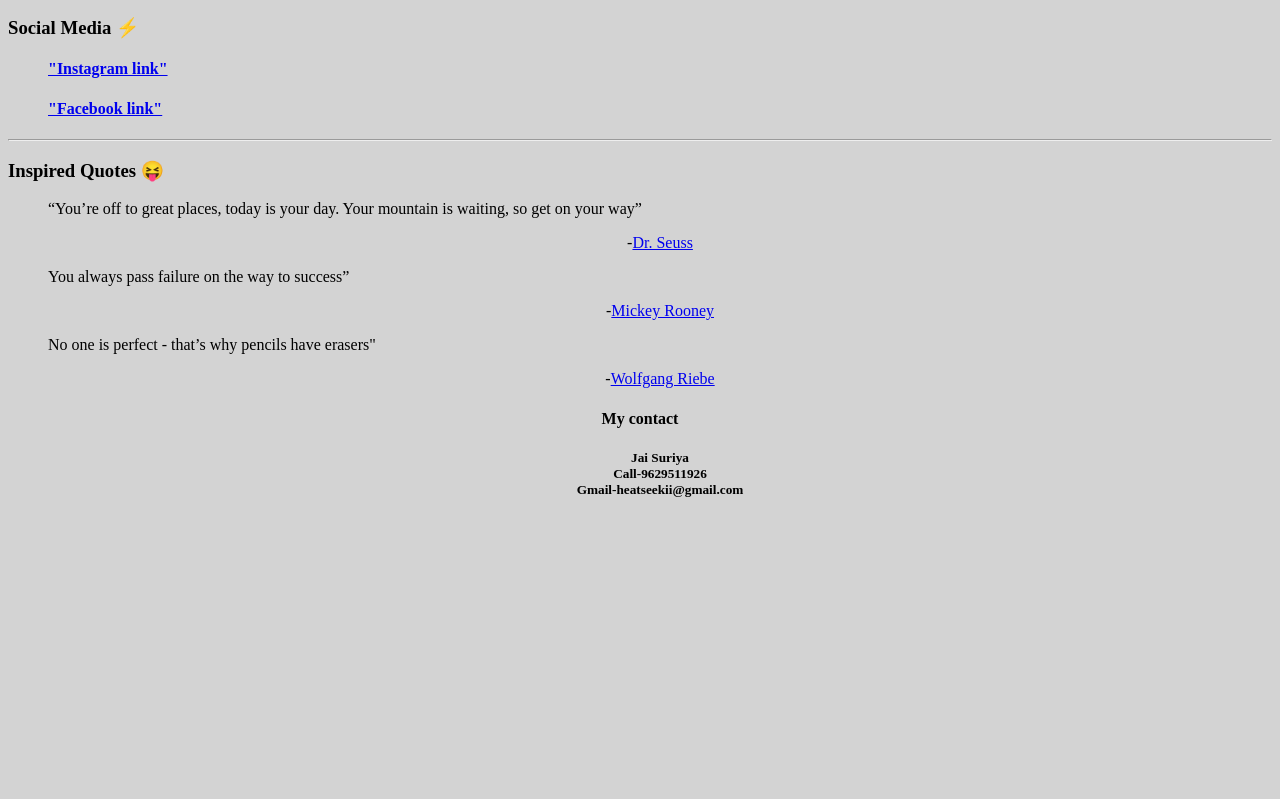
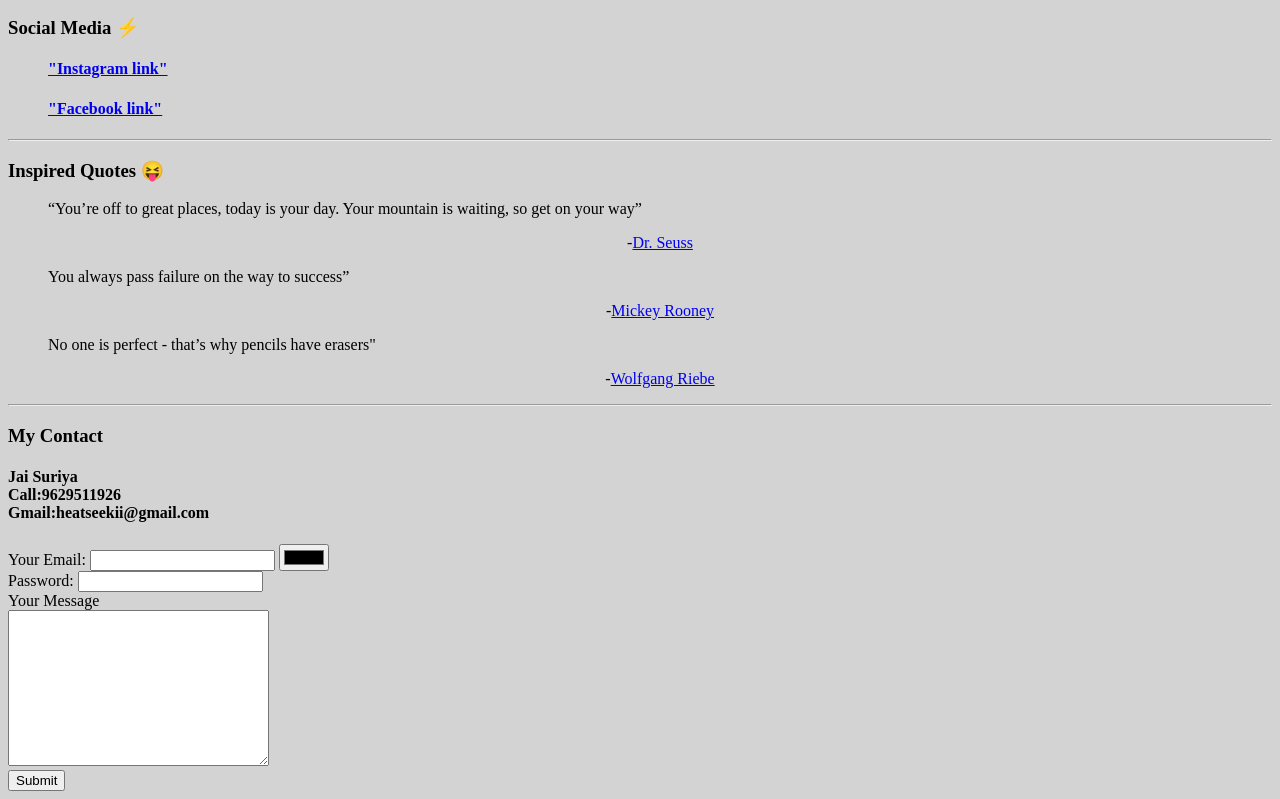
Before and after one commit to jairoyy/cv, a plain HTML site: page index.html in a window 1280 px wide. Shown: the part 710-1509 px from the top of the page. Before the commit the page ends 1230 px from the top, so only its background shows below. Drawn offline with Linux system fonts and the light colour scheme.

Commit message:
update 5

```diff
--- a/index.html
+++ b/index.html
@@ -45,12 +45,20 @@
   	<p>You always pass failure on the way to success”<center>-<a href="https://en.wikipedia.org/wiki/Mickey_Rooney">Mickey Rooney</a></center></p>
   	<p>No one is perfect - that’s why pencils have erasers"</p><center>-<a href="https://www.pinterest.com/wolfgangriebe/">Wolfgang Riebe</a></center>
    </ul>
+   <hr>
+   <h3>My Contact</h3>
+   <h4>Jai Suriya<br>Call:9629511926<br>Gmail:heatseekii@gmail.com<br></h4>
+   <form action="mailto:heatseekii@gmail.com" method="post" enctype="text/plain">
+       <label>Your Email:</label>
+       <input type="text" name="your name">
+       <input type="color" name="value"><br>
+       <label>Password:</label>
+       <input type="password" name="password"><br>
+       <label>Your Message</label><br>
+       <textarea name="your message" rows="10" cols="30"></textarea><br>
+       <input type="submit" name="" >
+   </form>
 
-
-   <center><h4>My contact</h4>
-    <ul>
-    	<h5>Jai Suriya<br>Call-9629511926<br>Gmail-heatseekii@gmail.com</h5>
-    </ul></center>
 
 </body>
 </html>
```
